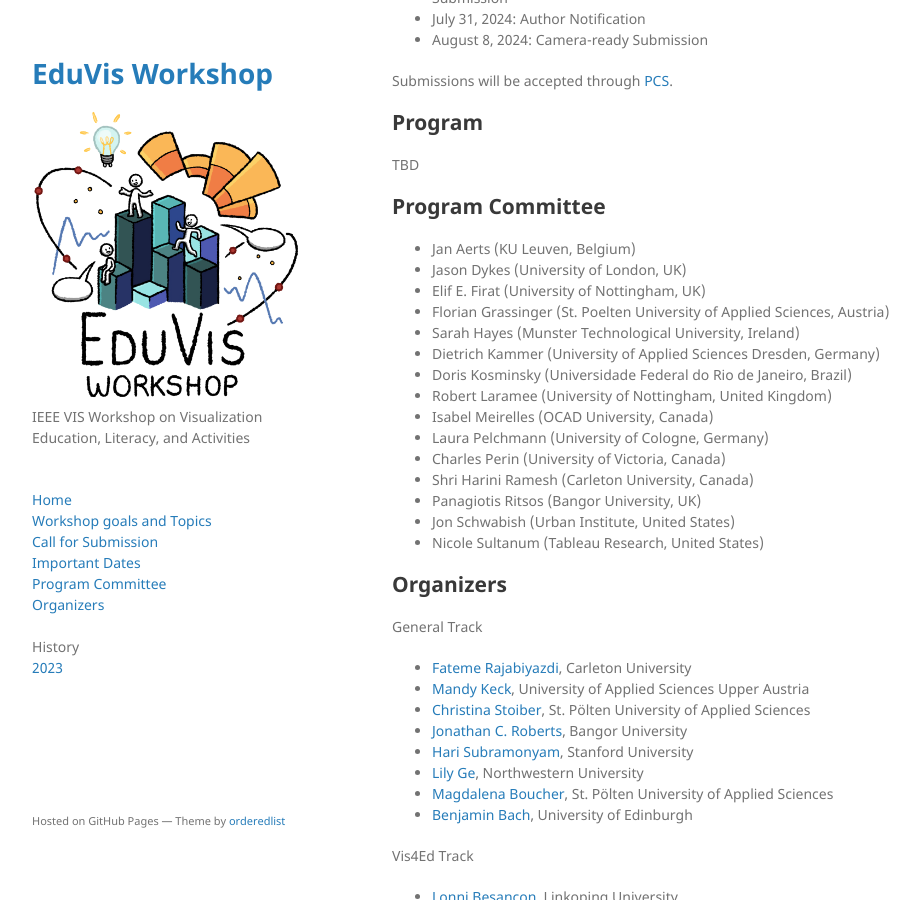
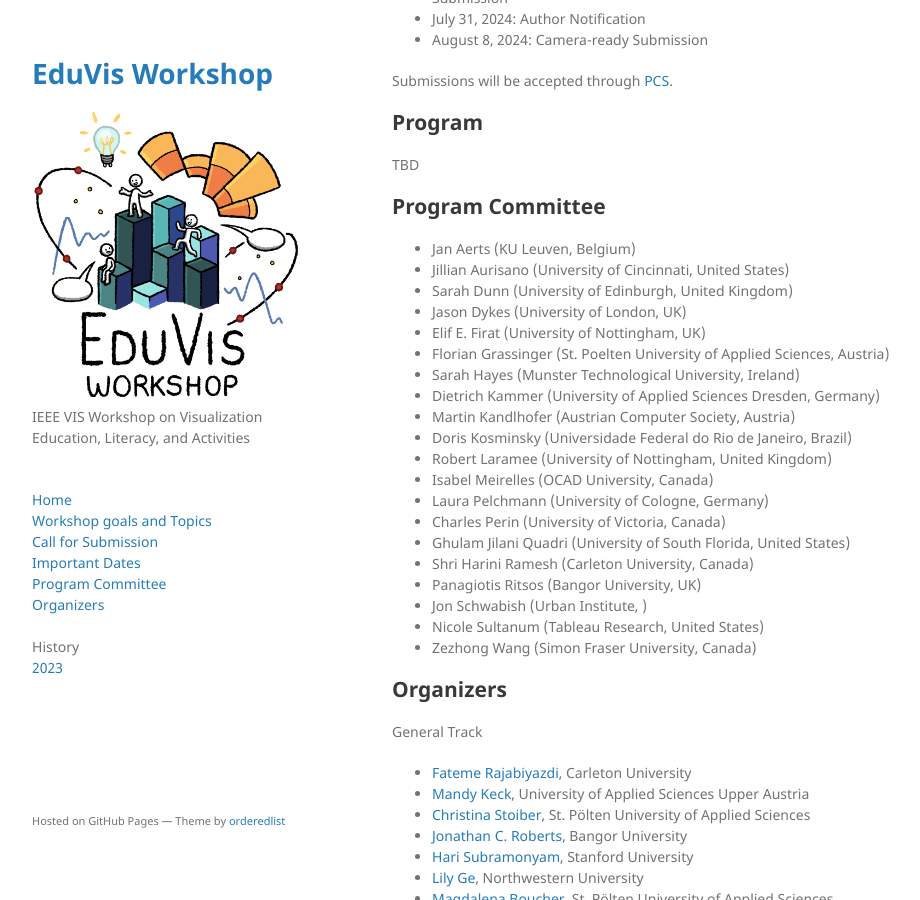
Before and after one commit to ieee-eduvis/ieee-eduvis.github.io, a Jekyll site: the page built from index.md, in a window 1280 px wide and 900 px high, scrolled down 2105 px. Shown: the whole window, without its empty margins (178-1098 px from the left). Built offline with Jekyll 4.4.1, drawn with Linux system fonts in a browser that asks for light colours.

Commit message:
added more reviewer to PC
added missing reviewers

```diff
--- a/index.md
+++ b/index.md
@@ -80,20 +80,25 @@ TBD
 ## Program Committee
 
 * Jan Aerts (KU Leuven, Belgium)
+* Jillian Aurisano (University of Cincinnati, United States)
+* Sarah Dunn (University of Edinburgh, United Kingdom)
 * Jason Dykes (University of London, UK)
 * Elif E. Firat (University of Nottingham, UK)
 * Florian Grassinger (St. Poelten University of Applied Sciences, Austria)
 * Sarah Hayes (Munster Technological University, Ireland)
 * Dietrich Kammer (University of Applied Sciences Dresden, Germany)
+* Martin Kandlhofer (Austrian Computer Society, Austria)
 * Doris Kosminsky (Universidade Federal do Rio de Janeiro, Brazil)
 * Robert Laramee (University of Nottingham, United Kingdom)
 * Isabel Meirelles (OCAD University, Canada)
 * Laura Pelchmann (University of Cologne, Germany)
 * Charles Perin (University of Victoria, Canada)
+* Ghulam Jilani Quadri (University of South Florida, United States)
 * Shri Harini Ramesh (Carleton University, Canada)
 * Panagiotis Ritsos (Bangor University, UK)
-* Jon Schwabish (Urban Institute, United States)
+* Jon Schwabish (Urban Institute, )
 * Nicole Sultanum (Tableau Research, United States)
+* Zezhong Wang (Simon Fraser University, Canada)
 
 ## Organizers
 
```
